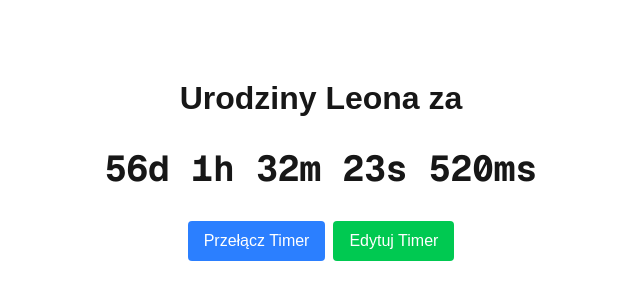
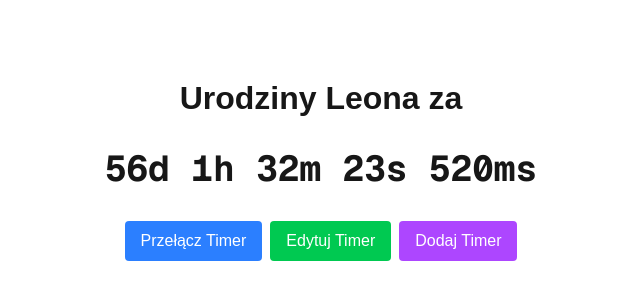
Before and after one commit to Tuhaj/ilednido, a Next.js app: page / in a window 1280 px wide. Shown: the part 230-530 px from the top of the page, without its empty margins (319-959 px from the left). Built offline with nearby package versions, Linux system fonts and the light colour scheme.

Commit message:
update: add new timers

```diff
--- a/src/app/page.js
+++ b/src/app/page.js
@@ -77,6 +77,16 @@ export default function Home() {
     }
   };
 
+  const addNewTimer = () => {
+    const newName = prompt('Wprowadź nazwę nowego timera:');
+    const newDate = prompt('Wprowadź datę (RRRR-MM-DDThh:mm:ss):');
+
+    if (newName && newDate) {
+      setTimers(prev => [...prev, { name: newName, date: newDate }]);
+      setCurrentTimerIndex(timers.length);
+    }
+  };
+
   return (
     <div className="min-h-screen flex flex-col items-center justify-center gap-4">
       {timers.length > 0 ? (
@@ -98,6 +108,21 @@ export default function Home() {
             >
               Edytuj Timer
             </button>
+            <button
+              onClick={() => {
+                const newName = prompt('Wprowadź nazwę nowego timera:');
+                const newDate = prompt('Wprowadź datę (RRRR-MM-DD):');
+
+                if (newName && newDate) {
+                  const fullDate = `${newDate}T00:00:00`;
+                  setTimers(prev => [...prev, { name: newName, date: fullDate }]);
+                  setCurrentTimerIndex(timers.length);
+                }
+              }}
+              className="mt-4 px-4 py-2 bg-purple-500 text-white rounded hover:bg-purple-600 transition-colors"
+            >
+              Dodaj Timer
+            </button>
           </div>
         </>
       ) : (
```
